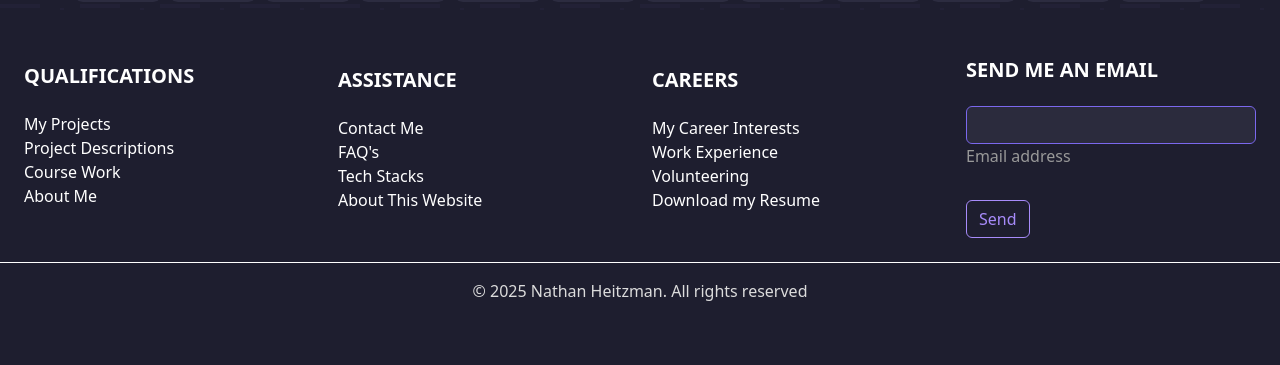
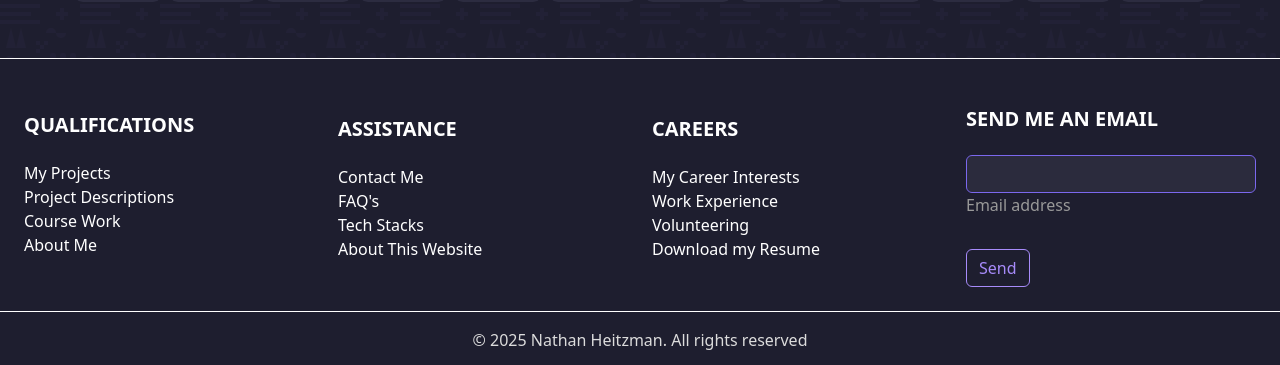
Before and after one commit to NathanHeitzman/Portfolio-Website, a React (Vite) app: page / in a window 1280 px wide. Shown: the part 1252-1617 px from the top of the page. Before the commit the page ends 1571 px from the top, so only its background shows below. Built offline with nearby package versions, Linux system fonts and the light colour scheme.

Commit message:
minor fixes

```diff
--- a/src/assets/styles/Footer.css
+++ b/src/assets/styles/Footer.css
@@ -1,3 +1,7 @@
+.footer-container {
+  border-top: 1px solid #ffffff;
+}
+
 footer {
   background-color: #1e1e2f;
   color: #dcdcdc;
--- a/src/components/Footer.tsx
+++ b/src/components/Footer.tsx
@@ -1,9 +1,10 @@
 import "bootstrap/dist/css/bootstrap.min.css";
-import "../assets/styles/Footer.css"
-import Resume from "../assets/Nathaniel-Heitzman-Resume.pdf"
+import "../assets/styles/Footer.css";
+import Resume from "../assets/Nathaniel-Heitzman-Resume.pdf";
 const Footer = () => {
   return (
     <>
+      <div className="footer-container">
         <div className="container-fluid p-0">
           <footer className="text-center text-lg-start pt-4">
             <div className="container-fluid p-4">
@@ -57,9 +58,7 @@ const Footer = () => {
                         About This Website
                       </a>
                     </li>
-                  <li>
-
-                  </li>
+                    <li></li>
                   </ul>
                 </div>
 
@@ -90,9 +89,7 @@ const Footer = () => {
                 </div>
 
                 <div className="col-lg-3 col-md-6 mb-4 mb-lg-0">
-                <h5 className="text-uppercase mb-4">
-                  Send me an email
-                </h5>
+                  <h5 className="text-uppercase mb-4">Send me an email</h5>
                   <div className="form-outline form-white mb-4">
                     <input
                       type="email"
@@ -118,6 +115,7 @@ const Footer = () => {
             </div>
           </footer>
         </div>
+      </div>
     </>
   );
 };
--- a/src/pages/ContactMe.tsx
+++ b/src/pages/ContactMe.tsx
@@ -9,6 +9,7 @@ const ContactMe = () => {
   return (
     <>
       <Navbar />
+      <div className="contact-page mb-5">
       <div className="container-fluid row align-items-stretch">
         <div className="content-right col-12 col-md-6 order-md-2">
           <div className="inputs-container d-flex justify-content-center align-items-center">
@@ -66,6 +67,7 @@ const ContactMe = () => {
           </div>
         </div>
       </div>
+      </div>
       <Footer />
     </>
   );
--- a/src/pages/Home.tsx
+++ b/src/pages/Home.tsx
@@ -98,7 +98,7 @@ const Homepage = () => {
             </div>
           </>
         )}
-        <div className="container row g-0 align-self-center">
+        <div className="container row g-0 align-self-center mb-5">
           {icons.map((icon, index) => (
             <div
               key={index}
```
Lines whose indentation alone changed are shown as unchanged.
